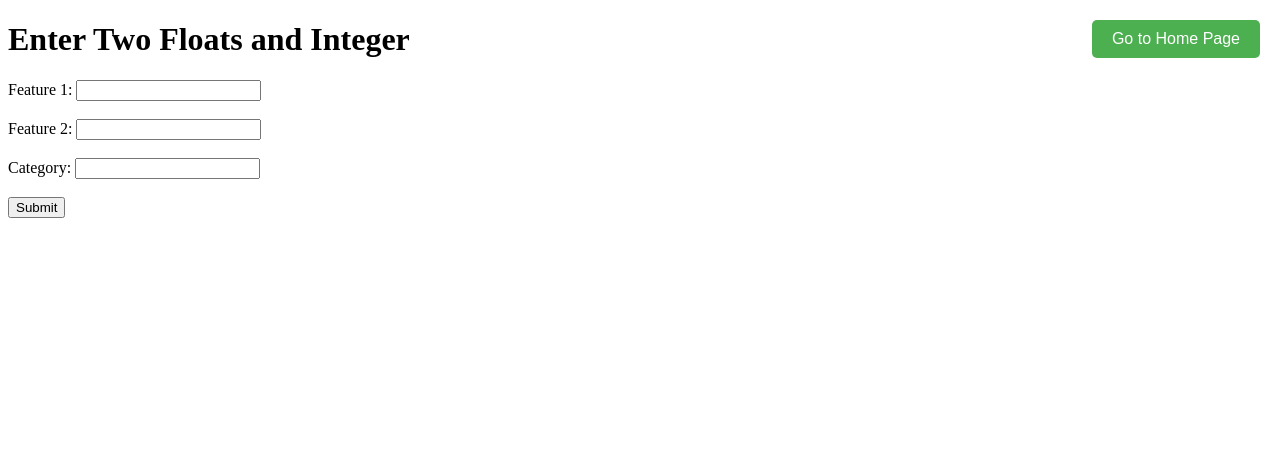
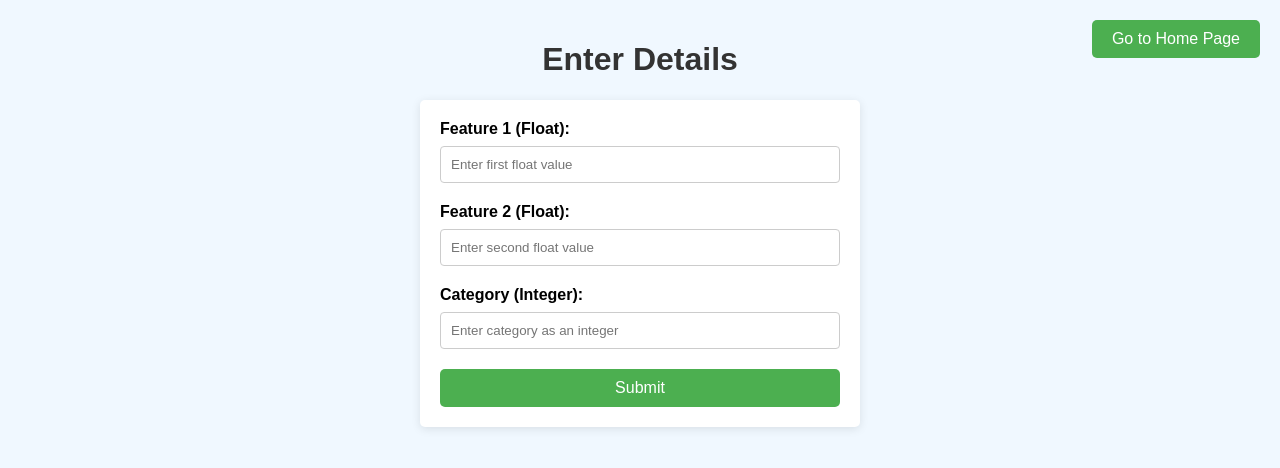
Before and after one commit to Paulaszka/PY-assignment_3, a Flask app: page /add in a window 1280 px wide. Shown: the top 468 px of the page. Run offline with Flask 3, Linux system fonts and the light colour scheme.

Commit message:
htmls are pretty now

```diff
--- a/templates/add.html
+++ b/templates/add.html
@@ -3,8 +3,14 @@
 <head>
     <meta charset="UTF-8">
     <meta name="viewport" content="width=device-width, initial-scale=1.0">
-    <title>Flask PostgreSQL App</title>
+    <title>Add Item - Flask PostgreSQL App</title>
     <style>
+        body {
+            font-family: Arial, sans-serif;
+            background-color: #f0f8ff; /* Light blue background */
+            margin: 0;
+            padding: 20px;
+        }
         /* Stylowanie dla przycisku w prawym górnym rogu */
         .go-to-home-btn {
             position: absolute;
@@ -17,9 +23,55 @@
             border-radius: 5px;
             font-size: 16px;
             cursor: pointer;
+            transition: background-color 0.3s;
         }
 
         .go-to-home-btn:hover {
+            background-color: #45a049;
+        }
+
+        h1 {
+            color: #333;
+            text-align: center;
+        }
+
+        form {
+            max-width: 400px;
+            margin: 0 auto;
+            background: white;
+            padding: 20px;
+            border-radius: 5px;
+            box-shadow: 0 2px 10px rgba(0, 0, 0, 0.1);
+        }
+
+        label {
+            display: block;
+            margin-bottom: 8px;
+            font-weight: bold;
+        }
+
+        input[type="text"] {
+            width: 100%;
+            padding: 10px;
+            margin-bottom: 20px;
+            border: 1px solid #ccc;
+            border-radius: 4px;
+            box-sizing: border-box;
+        }
+
+        input[type="submit"] {
+            background-color: #4CAF50;
+            color: white;
+            padding: 10px;
+            border: none;
+            border-radius: 5px;
+            cursor: pointer;
+            font-size: 16px;
+            transition: background-color 0.3s;
+            width: 100%;
+        }
+
+        input[type="submit"]:hover {
             background-color: #45a049;
         }
     </style>
@@ -30,16 +82,16 @@
         <button class="go-to-home-btn">Go to Home Page</button>
     </a>
 
-    <h1>Enter Two Floats and Integer</h1>
+    <h1>Enter Details</h1>
     <form method="POST" action="/add">
-        <label for="number1">Feature 1:</label>
-        <input type="text" id="number1" name="number1" required><br><br>
+        <label for="number1">Feature 1 (Float):</label>
+        <input type="text" id="number1" name="number1" required placeholder="Enter first float value">
 
-        <label for="number2">Feature 2:</label>
-        <input type="text" id="number2" name="number2" required><br><br>
+        <label for="number2">Feature 2 (Float):</label>
+        <input type="text" id="number2" name="number2" required placeholder="Enter second float value">
 
-        <label for="category">Category:</label>
-        <input type="text" id="category" name="category" required><br><br>
+        <label for="category">Category (Integer):</label>
+        <input type="text" id="category" name="category" required placeholder="Enter category as an integer">
 
         <input type="submit" value="Submit">
     </form>
```
Also changed, not shown: templates/error400.html (+26 -7 lines), templates/error404.html (+26 -7 lines), templates/index.html (+32 -14 lines).
